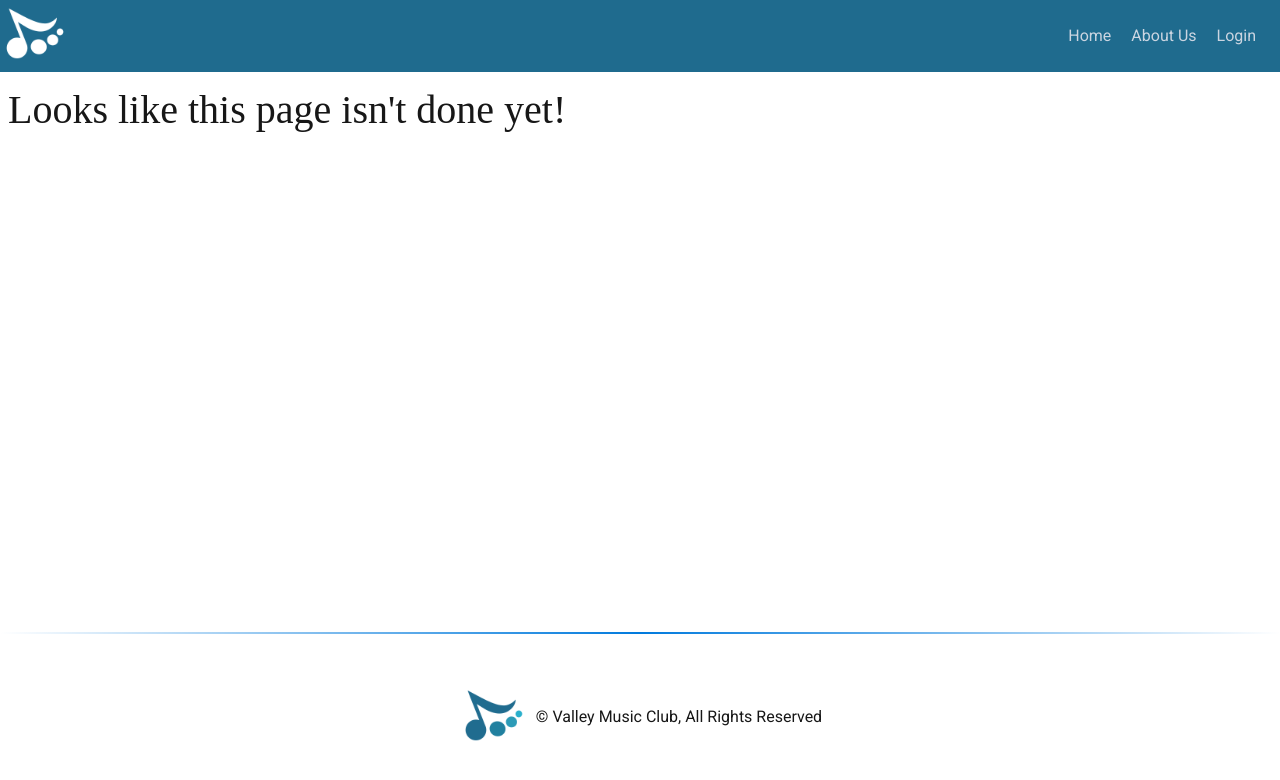
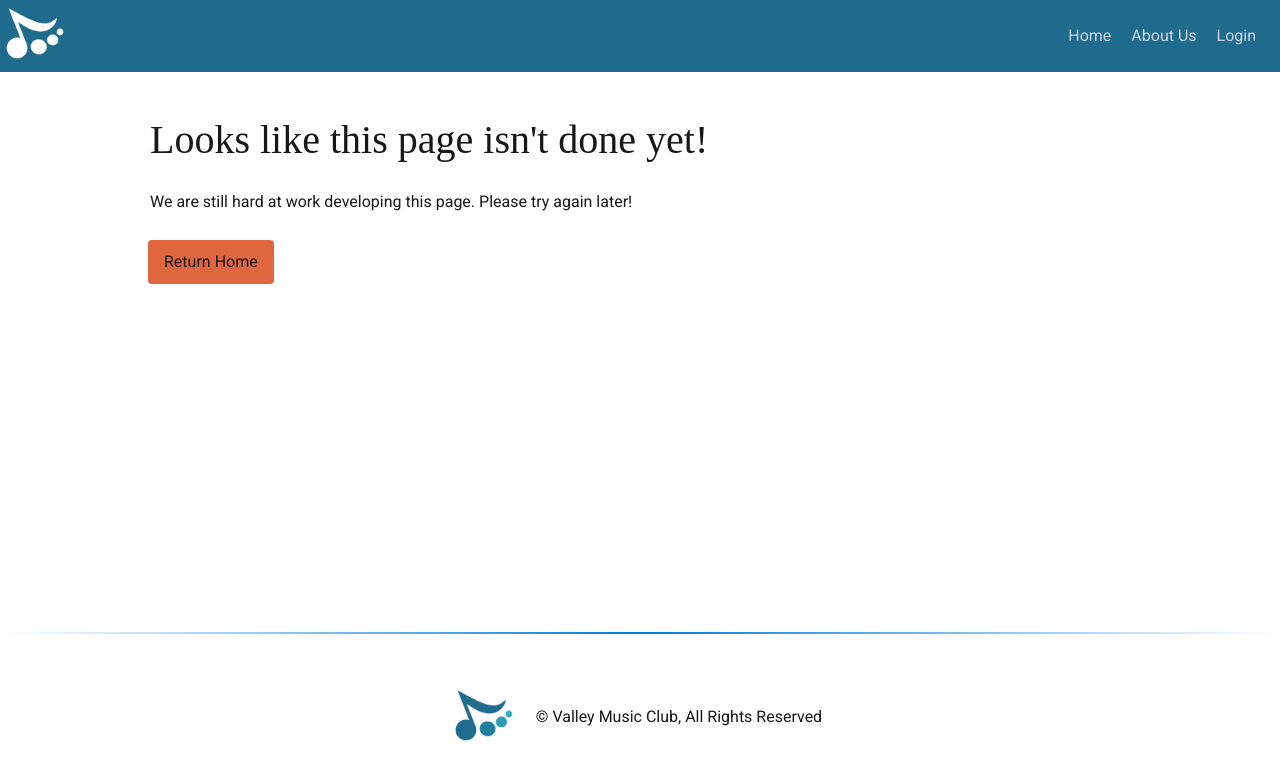
Before and after one commit to blissfulsaint/valleymusicclub, a Next.js app: page /page-in-development in a window 1280 px wide. Shown: the top 780 px of the page. Built offline with nearby package versions, Linux system fonts and the light colour scheme; a web font is replaced by a local one.

Commit message:
Update links on HomeDashboard and NavBar to point to page-in-development route

```diff
--- a/app/about/page.tsx
+++ b/app/about/page.tsx
@@ -1,4 +1,5 @@
 import { Metadata } from "next"
+import LayoutBand from "../ui/components/layout/LayoutBand/LayoutBand"
 
 export const metadata: Metadata = {
     title: 'About Us',
@@ -6,8 +7,8 @@ export const metadata: Metadata = {
 
 export default function About() {
     return (
-        <>
+        <LayoutBand>
             <h1>This is the About Page!</h1>
-        </>
+        </LayoutBand>
     )
 }
--- a/app/login/page.tsx
+++ b/app/login/page.tsx
@@ -1,4 +1,5 @@
 import { Metadata } from "next"
+import LayoutBand from "../ui/components/layout/LayoutBand/LayoutBand"
 
 export const metadata: Metadata = {
     title: 'Login',
@@ -6,8 +7,8 @@ export const metadata: Metadata = {
 
 export default function Login() {
     return (
-        <>
+        <LayoutBand>
             <h1>This is the Login Page!</h1>
-        </>
+        </LayoutBand>
     )
 }
--- a/app/page-in-development/page.tsx
+++ b/app/page-in-development/page.tsx
@@ -1,4 +1,6 @@
 import { Metadata } from "next"
+import LayoutBand from "../ui/components/layout/LayoutBand/LayoutBand"
+import Link from "next/link"
 
 export const metadata: Metadata = {
     title: 'Page In Development',
@@ -6,8 +8,10 @@ export const metadata: Metadata = {
 
 export default function PageInDevelopment() {
     return (
-        <>
+        <LayoutBand>
             <h1>Looks like this page isn&#39;t done yet!</h1>
-        </>
+            <p>We are still hard at work developing this page. Please try again later!</p>
+            <Link href='/' className="block w-fit"><p className="rounded bg-accent1 w-fit px-4 mx-2 my-4 hover:bg-white hover:text-accent1">Return Home</p></Link>
+        </LayoutBand>
     )
 }
--- a/app/page.tsx
+++ b/app/page.tsx
@@ -10,7 +10,7 @@ export const metadata: Metadata = {
 export default function Home() {
   return (
     <>
-      <Hero imgSrc="/phoenix01.jpg" />
+      <Hero imgSrc="/phoenix01.jpg" title="Welcome to Valley Music Club!" />
       <LayoutBand>
         <HomeDashboard />
       </LayoutBand>
--- a/app/ui/components/CardLink/CardLink.tsx
+++ b/app/ui/components/CardLink/CardLink.tsx
@@ -5,6 +5,7 @@ interface CardLinkProps {
     twClassName?: string;
     imgSrc?: string;
     href?: string;
+    ariaLabel?: string;
     title: string;
 }
 
@@ -13,11 +14,12 @@ export default function CardLink({
     twClassName,
     imgSrc,
     href = '#',
-    title
+    ariaLabel,
+    title,
 }: CardLinkProps) {
     return (
         <div className={`${colspan}`}>
-            <Link href={href}>
+            <Link href={href} aria-label={ariaLabel}>
             <div
                     className={`w-full h-64 bg-slate-400 rounded-xl overflow-hidden cursor-pointer relative ${twClassName}`}
                 >
--- a/app/ui/components/Hero/Hero.tsx
+++ b/app/ui/components/Hero/Hero.tsx
@@ -5,11 +5,13 @@ import LayoutBand from "../layout/LayoutBand/LayoutBand";
 
 interface HeroProps {
     imgSrc?: string;
+    title: string;
     twClassName?: string;
 }
 
 export default function Hero({
     imgSrc,
+    title,
     twClassName,
 }: HeroProps) {
     const [offsetY, setOffsetY] = useState(0);
@@ -35,7 +37,7 @@ export default function Hero({
             <div>
                 <LayoutBand>
                     <div className="flex flex-col justify-center">
-                        <h1>Welcome to Valley Music Club!</h1>
+                        <h1 className="m-0">{title}</h1>
                     </div>
                 </LayoutBand>
             </div>
--- a/app/ui/components/HomeDashboard/HomeDashboard.tsx
+++ b/app/ui/components/HomeDashboard/HomeDashboard.tsx
@@ -3,11 +3,11 @@ import CardLink from "../CardLink/CardLink";
 export default function HomeDashboard() {
     return (
         <div className="grid grid-cols-1 md:grid-cols-2 lg:grid-cols-3 gap-3 mt-3">
-            <CardLink colspan="md:col-span-2" href="#" title="Join Our Club" imgSrc="/studentgroup.jpeg" />
-            <CardLink href="#" title="About Us" imgSrc="/teachergroup1.jpeg" />
-            <CardLink href="#" title="Events" imgSrc="/teachergroup3.jpeg" />
-            <CardLink href="#" title="Music Festivals" imgSrc="/student1.jpeg" />
-            <CardLink href="#" title="Competitions and Awards" imgSrc="/teachergroup2.jpeg" />
+            <CardLink colspan="md:col-span-2" href="/page-in-development" title="Join Our Club" ariaLabel="Create an Account on ValleyMusicClub.com" imgSrc="/studentgroup.jpeg" />
+            <CardLink href="/page-in-development" title="About Us" ariaLabel="Learn more about Valley Music Club" imgSrc="/teachergroup1.jpeg" />
+            <CardLink href="/page-in-development" title="Events" ariaLabel="View details of upcoming Valley Music Club events" imgSrc="/teachergroup3.jpeg" />
+            <CardLink href="/page-in-development" title="Music Festivals" ariaLabel="Learn about VMC Music Festivals" imgSrc="/student1.jpeg" />
+            <CardLink href="/page-in-development" title="Competitions and Awards" ariaLabel="View results and other details about Competitions" imgSrc="/teachergroup2.jpeg" />
         </div>
     )
 }
--- a/app/ui/components/body/NavBar/NavBar.tsx
+++ b/app/ui/components/body/NavBar/NavBar.tsx
@@ -11,12 +11,12 @@ const links = [
     },
     {
         pageTitle: 'About Us',
-        href: '/about',
+        href: '/page-in-development',
         ariaLabel: 'Learn about Valley Music Club',
     },
     {
         pageTitle: 'Login',
-        href: '/login',
+        href: '/page-in-development',
         ariaLabel: 'Login or Create an Account',
     }
 ]
--- a/app/ui/globals.scss
+++ b/app/ui/globals.scss
@@ -29,7 +29,8 @@ body {
 
 h1, h2, h3, h4, h5, h6 {
   font-family: var(--font-playfair);
-  padding: .2em;
+  margin-top: .7em;
+  padding: 10px;
 }
 
 h1 {
@@ -43,3 +44,7 @@ h2 {
 h3 {
   font-size: 1.7em;
 }
+
+p {
+  padding: 10px;
+}
```
